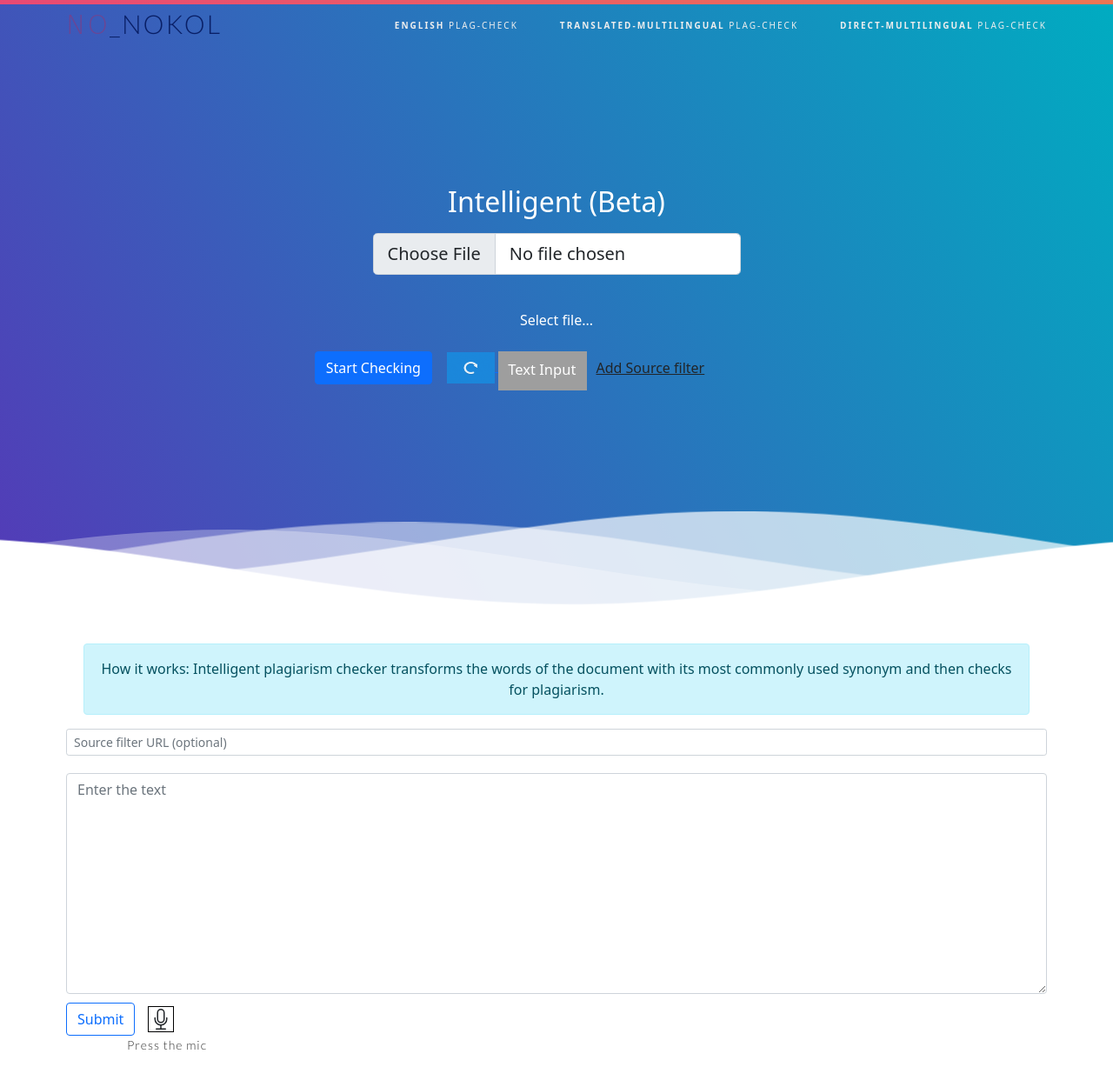
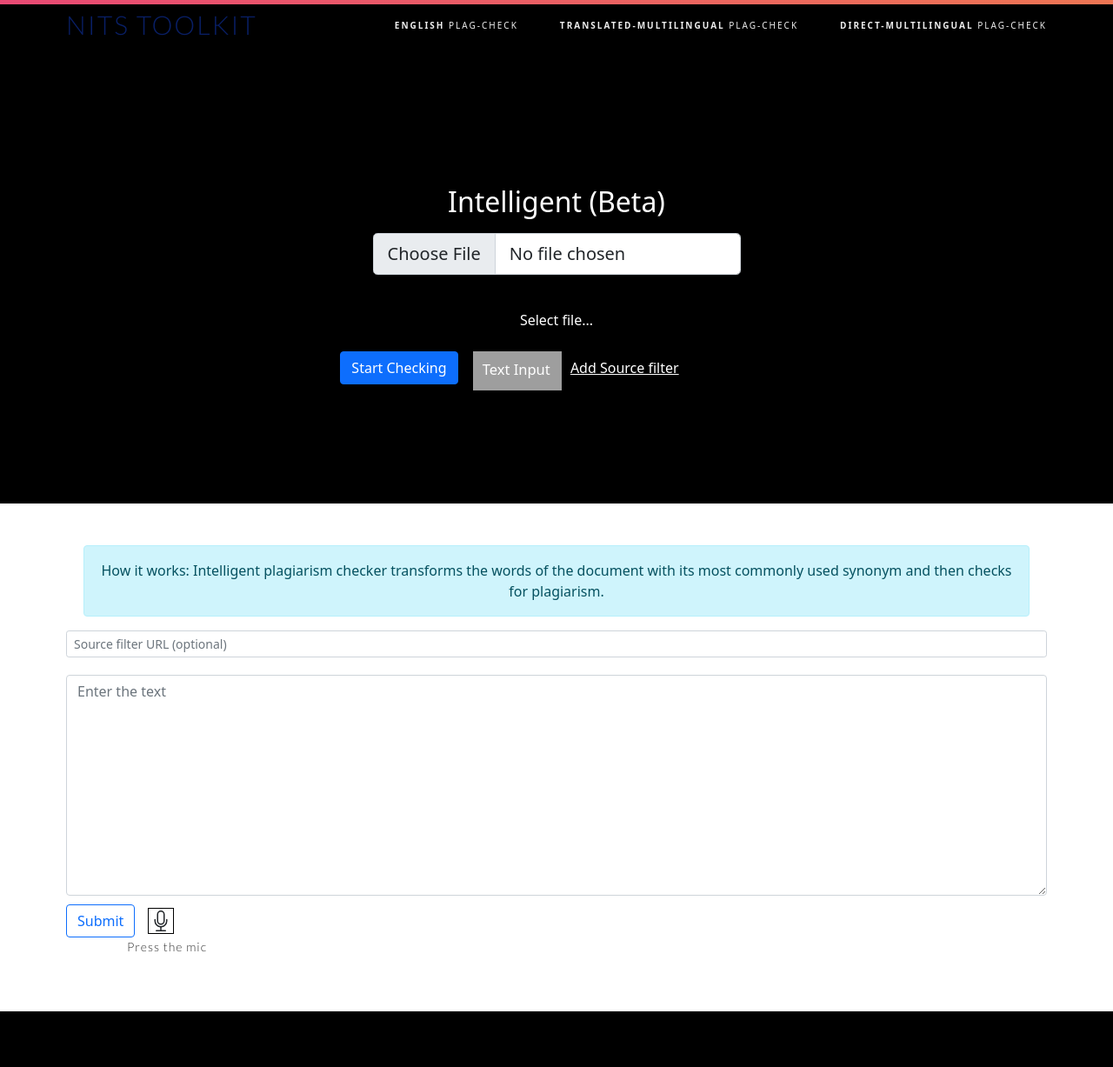
Before and after one commit to arindam-bhowal/Temporary, a Flask app: page /intelligent in a window 1280 px wide. Shown: the top 1227 px of the page at 87% size. After the commit the page ends 1163 px from the top, so only its background shows below. Run offline with Flask 2, Linux system fonts and the light colour scheme; parts of the project's set-up code (start-up, migrations or seed data) failed here and were passed over; some libraries are stand-ins or nearby versions; grey boxes are pictures that could not be loaded.

Commit message:
make it better

```diff
--- a/no_nokol/static/style.css
+++ b/no_nokol/static/style.css
@@ -21,11 +21,7 @@ p {
 .header {
   position: relative;
   text-align: center;
-  background: linear-gradient(
-    60deg,
-    rgba(84, 58, 183, 1) 0%,
-    rgba(0, 172, 193, 1) 100%
-  );
+  background: black;
   color: white;
 }
 .logo {
@@ -786,3 +782,6 @@ tr {
     background-position-x: 100%;
   }
 }
+.link-dark {
+  color: white;
+}
--- a/no_nokol/templates/display.html
+++ b/no_nokol/templates/display.html
@@ -4,7 +4,7 @@
     <meta charset="UTF-8" />
     <meta http-equiv="X-UA-Compatible" content="IE=edge" />
     <meta name="viewport" content="width=device-width, initial-scale=1.0" />
-    <title>NO_NOKOL</title>
+    <title>NITS Toolkit</title>
     <link
       href="https://cdn.jsdelivr.net/npm/bootstrap@5.1.1/dist/css/bootstrap.min.css"
       rel="stylesheet"
--- a/no_nokol/templates/displayIntelligent.html
+++ b/no_nokol/templates/displayIntelligent.html
@@ -4,7 +4,7 @@
     <meta charset="UTF-8" />
     <meta http-equiv="X-UA-Compatible" content="IE=edge" />
     <meta name="viewport" content="width=device-width, initial-scale=1.0" />
-    <title>NO_NOKOL</title>
+    <title>NITS Toolkit</title>
     <link
       href="https://cdn.jsdelivr.net/npm/bootstrap@5.1.1/dist/css/bootstrap.min.css"
       rel="stylesheet"
--- a/no_nokol/templates/intelligent.html
+++ b/no_nokol/templates/intelligent.html
@@ -15,7 +15,7 @@
       rel="stylesheet"
       href="{{ url_for('static', filename='style.css') }}"
       />
-      <title>NO_NOKOL</title>
+      <title>NITS Toolkit</title>
     </head>
       <body>
         <div class="header">
@@ -30,7 +30,7 @@
           <div class="overlay"></div>
           <div class="container">
             <nav class="pt-0">
-              <h1 class="brand"><a href="/" style="text-decoration: none; color: rgb(9, 31, 102);"><span id="blink">No</span>_Nokol</a></h1>
+              <h1 class="brand"><a href="/" style="text-decoration: none; color: rgb(9, 31, 102);">NITS Toolkit</a></h1>
               <ul>
                 <li><a class="link-styles" href="/"><span style="font-weight: 800;">English</span> Plag-Check</a></li>
                 <li><a class="link-styles" href="/multilingual"><span style="font-weight: 800;">Translated-Multilingual</span> PLag-Check</a></li>
@@ -60,7 +60,6 @@
                     </div>
                     <button type="submit" class="btn btn-primary" style="margin-left:-95px; margin-right: 13px;" id="saveBtn" onClick="showSpinner()">Start Checking</button>
                     <a href="javascript:location.reload(true)">
-                      <span class="glyphicon"></span><img src="/static/assets/reload.gif" alt="refresh button" height="36px" width="55px">
                     </a>
                     <a href="#non-assamese" style="position: relative;">
                       <span class="glyphicon" style=" z-index: 1; position: absolute;  white-space: nowrap ; color: white; margin-top: 9px; margin-left: 11px; font-size: 16.5px;">Text Input</span><img src="/static/assets/text.gif" alt="refresh button" height="45px" width="102px" style=" position: absolute;">
@@ -99,22 +98,7 @@
 
           <div class="alert alert-success d-none mb-3 mt-5" id="alert-modal-ext"><span style="font-weight: bolder; color:seagreen">INFO!</span> File extension allowed are: .DOC |.TXT |.PDF |.ODT</div>
 
-          <!--Waves Container-->
-          <div class="waves">
-            <svg class="waves" xmlns="http://www.w3.org/2000/svg" xmlns:xlink="http://www.w3.org/1999/xlink"
-            viewBox="0 24 150 28" preserveAspectRatio="none" shape-rendering="auto">
-            <defs>
-            <path id="gentle-wave" d="M-160 44c30 0 58-18 88-18s 58 18 88 18 58-18 88-18 58 18 88 18 v44h-352z" />
-            </defs>
-            <g class="parallax">
-            <use xlink:href="#gentle-wave" x="48" y="0" fill="rgba(255,255,255,0.7" />
-            <use xlink:href="#gentle-wave" x="48" y="3" fill="rgba(255,255,255,0.5)" />
-            <use xlink:href="#gentle-wave" x="48" y="5" fill="rgba(255,255,255,0.3)" />
-            <use xlink:href="#gentle-wave" x="48" y="7" fill="#fff" />
-            </g>
-            </svg>
-          </div>
-          <!--Waves end-->
+
         </div>
           <!--Header ends-->
         <div class="container my-5 d-flex flex-column" id="non-assamese">
```
Also changed, not shown: no_nokol/templates/dmultilingual.html (+3 -19 lines), no_nokol/templates/index.html (+4 -5 lines), no_nokol/templates/multilingual.html (+4 -20 lines).
